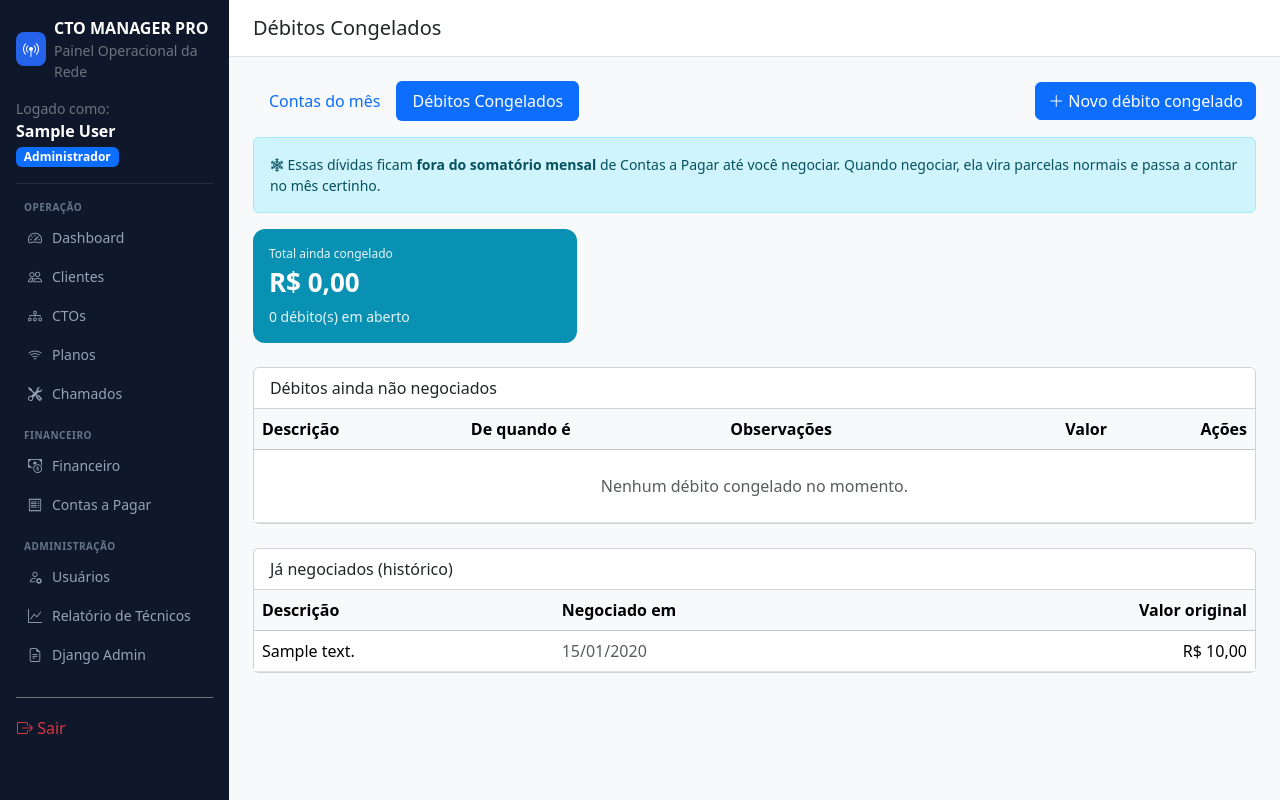
After one commit to jailsonluiz28-ctrl/cto-manager, a Django app: page /financeiro/debitos-congelados/ in a window 1280 px wide. The commit adds this page. Run offline with Django 5.2, Linux system fonts and the light colour scheme; a user stored in the database is signed in; tables that the repository leaves empty hold one stand-in row (values such as "Sample post").

Commit message:
Financeiro: contas a pagar separada, débitos congelados e negociação

```diff
--- a/core/forms.py
+++ b/core/forms.py
@@ -1,7 +1,7 @@
 from django import forms
 from django.contrib.auth.forms import UserCreationForm
 from django.contrib.auth.models import Permission
-from .models import Cliente, Chamado, ContaPagar, CTO, Plano
+from .models import Cliente, Chamado, ContaPagar, CTO, Plano, DebitoCongelado
 from .utils import rotulo_permissao
 from accounts.models import User
 
@@ -159,3 +159,32 @@ class UsuarioUpdateForm(BootstrapFormMixin, forms.ModelForm):
             usuario.save()
             usuario.user_permissions.set(self.cleaned_data.get("permissoes_extra", []))
         return usuario
+
+
+class DebitoCongeladoForm(BootstrapFormMixin, forms.ModelForm):
+    class Meta:
+        model = DebitoCongelado
+        fields = ["descricao", "valor", "data_origem", "observacoes"]
+        labels = {"data_origem": "De quando é essa dívida (opcional)"}
+        widgets = {
+            "data_origem": forms.DateInput(attrs={"type": "date"}),
+            "observacoes": forms.Textarea(attrs={"rows": 3}),
+        }
+
+    def __init__(self, *args, **kwargs):
+        super().__init__(*args, **kwargs)
+        self.aplicar_estilo()
+
+
+class NegociarDebitoForm(BootstrapFormMixin, forms.Form):
+    valor_parcela = forms.DecimalField(label="Valor de cada parcela", max_digits=10, decimal_places=2)
+    parcelas = forms.IntegerField(label="Em quantas vezes", min_value=1, initial=1)
+    primeiro_vencimento = forms.DateField(label="1º vencimento", widget=forms.DateInput(attrs={"type": "date"}))
+    forma_pagamento = forms.ChoiceField(
+        label="Forma de pagamento",
+        choices=[("boleto", "Boleto"), ("cartao", "Cartão"), ("avista", "À vista, em uma vez só")],
+    )
+
+    def __init__(self, *args, **kwargs):
+        super().__init__(*args, **kwargs)
+        self.aplicar_estilo()
--- a/core/urls.py
+++ b/core/urls.py
@@ -41,6 +41,11 @@ urlpatterns = [
     path("meus-chamados/<int:pk>/finalizar/", views.finalizar_chamado, name="finalizar_chamado"),
 
     path("financeiro/", views.financeiro, name="financeiro"),
+    path("financeiro/contas-pagar/", views.contas_pagar_view, name="contas_pagar"),
+    path("financeiro/debitos-congelados/", views.debitos_congelados_list, name="debitos_congelados"),
+    path("financeiro/debitos-congelados/novo/", views.debito_congelado_create, name="debito_congelado_create"),
+    path("financeiro/debitos-congelados/<int:pk>/negociar/", views.debito_congelado_negociar, name="debito_congelado_negociar"),
+    path("financeiro/debitos-congelados/<int:pk>/excluir/", views.debito_congelado_delete, name="debito_congelado_delete"),
     path("financeiro/contas-pagar/nova/", views.conta_pagar_create, name="conta_pagar_create"),
     path("financeiro/contas-pagar/<int:pk>/editar/", views.conta_pagar_update, name="conta_pagar_update"),
     path("financeiro/contas-pagar/<int:pk>/excluir/", views.conta_pagar_delete, name="conta_pagar_delete"),
--- a/core/views.py
+++ b/core/views.py
@@ -21,8 +21,8 @@ from django.views.generic import ListView, CreateView, UpdateView, DetailView
 from django.db import models
 from django.db.models import Sum, Q
 
-from .models import Plano, CTO, Cliente, Chamado, ContaPagar, ChamadoAnexo, LogAtividade, Pagamento, MovimentacaoReceita
-from .forms import ClienteForm, ChamadoForm, ContaPagarForm, CTOForm, PlanoForm, UsuarioCreateForm, UsuarioUpdateForm
+from .models import Plano, CTO, Cliente, Chamado, ContaPagar, ChamadoAnexo, LogAtividade, Pagamento, MovimentacaoReceita, DebitoCongelado
+from .forms import ClienteForm, ChamadoForm, ContaPagarForm, CTOForm, PlanoForm, UsuarioCreateForm, UsuarioUpdateForm, DebitoCongeladoForm, NegociarDebitoForm
 from .decorators import somente_operacao
 from .mixins import SomenteAdminMixin, SomenteOperacaoMixin
 from django.contrib.auth.models import Group, Permission
@@ -610,18 +610,110 @@ def garantir_contas_recorrentes(ano_alvo, mes_alvo):
             seguranca += 1
 
 
-def _redirect_financeiro(request, aba="pagar"):
+def _redirect_contas_pagar(request):
     mes = request.POST.get("mes") or request.GET.get("mes")
     ano = request.POST.get("ano") or request.GET.get("ano")
-    url = "/financeiro/"
+    url = "/financeiro/contas-pagar/"
     if mes and ano:
         url += f"?mes={mes}&ano={ano}"
-    return redirect(url + f"#{aba}")
+    return redirect(url)
 
 
 # ---------------------------------------------------------------------------
 # FINANCEIRO (admin + operador)
 # ---------------------------------------------------------------------------
+
+@somente_operacao
+def contas_pagar_view(request):
+    hoje = timezone.now().date()
+    ano = int(request.GET.get("ano", hoje.year))
+    mes = int(request.GET.get("mes", hoje.month))
+
+    garantir_contas_recorrentes(ano, mes)
+
+    contas_pagar = ContaPagar.objects.filter(vencimento__year=ano, vencimento__month=mes)
+    total_pagar = sum((c.valor for c in contas_pagar.exclude(status="pago")), 0)
+    total_pago = sum((c.valor for c in contas_pagar.filter(status="pago")), 0)
+
+    context = {
+        "contas_pagar": contas_pagar,
+        "total_pagar": total_pagar,
+        "total_pago": total_pago,
+        "mes": mes,
+        "ano": ano,
+        "mes_ref": date(ano, mes, 1),
+        "meses_opcoes": [(i, MESES_PT[i]) for i in range(1, 13)],
+        "anos_opcoes": list(range(hoje.year - 1, hoje.year + 2)),
+    }
+    return render(request, "core/contas_pagar.html", context)
+
+
+@somente_operacao
+def debitos_congelados_list(request):
+    debitos = DebitoCongelado.objects.filter(negociado=False)
+    negociados = DebitoCongelado.objects.filter(negociado=True).select_related("conta_pagar_gerada")
+    total_congelado = sum((d.valor for d in debitos), 0)
+    return render(request, "core/debitos_congelados.html", {
+        "debitos": debitos, "negociados": negociados, "total_congelado": total_congelado,
+    })
+
+
+@somente_operacao
+def debito_congelado_create(request):
+    if request.method == "POST":
+        form = DebitoCongeladoForm(request.POST)
+        if form.is_valid():
+            debito = form.save(commit=False)
+            debito.criado_por = request.user
+            debito.save()
+            messages.success(request, "Débito congelado cadastrado — não entra no somatório do mês até ser negociado.")
+            return redirect("debitos_congelados")
+    else:
+        form = DebitoCongeladoForm()
+    return render(request, "core/debito_congelado_form.html", {"form": form})
+
+
+@somente_operacao
+def debito_congelado_negociar(request, pk):
+    debito = get_object_or_404(DebitoCongelado, pk=pk, negociado=False)
+    if request.method == "POST":
+        form = NegociarDebitoForm(request.POST)
+        if form.is_valid():
+            valor_parcela = form.cleaned_data["valor_parcela"]
+            parcelas = form.cleaned_data["parcelas"]
+            primeiro_venc = form.cleaned_data["primeiro_vencimento"]
+            forma = form.cleaned_data["forma_pagamento"]
+
+            conta = ContaPagar.objects.create(
+                descricao=f"{debito.descricao} (negociado)", valor=valor_parcela, vencimento=primeiro_venc,
+                status="pendente", recorrente=False, forma_pagamento=forma,
+                parcela_atual=1, total_parcelas=parcelas if forma != "avista" else 1,
+            )
+            debito.negociado = True
+            debito.negociado_em = timezone.now()
+            debito.conta_pagar_gerada = conta
+            debito.save()
+            messages.success(
+                request,
+                f"Débito \"{debito.descricao}\" negociado — já entrou em Contas a Pagar, começando em "
+                f"{primeiro_venc.strftime('%d/%m/%Y')}.",
+            )
+            return redirect("debitos_congelados")
+    else:
+        form = NegociarDebitoForm(initial={"valor_parcela": debito.valor, "parcelas": 1})
+    return render(request, "core/debito_congelado_negociar.html", {"form": form, "debito": debito})
+
+
+@somente_operacao
+def debito_congelado_delete(request, pk):
+    debito = get_object_or_404(DebitoCongelado, pk=pk)
+    if request.method == "POST":
+        descricao = debito.descricao
+        debito.delete()
+        messages.success(request, f"Débito \"{descricao}\" excluído.")
+        return redirect("debitos_congelados")
+    return render(request, "core/debito_congelado_confirm_delete.html", {"debito": debito})
+
 
 @somente_operacao
 def financeiro(request):
@@ -755,7 +847,7 @@ def conta_pagar_create(request):
             conta.save()
 
             messages.success(request, "Conta a pagar cadastrada com sucesso!")
-            return _redirect_financeiro(request)
+            return _redirect_contas_pagar(request)
     else:
         form = ContaPagarForm()
     return render(request, "core/conta_pagar_form.html", {
@@ -771,7 +863,7 @@ def conta_pagar_update(request, pk):
         if form.is_valid():
             form.save()
             messages.success(request, "Conta a pagar atualizada!")
-            return _redirect_financeiro(request)
+            return _redirect_contas_pagar(request)
     else:
         form = ContaPagarForm(instance=conta)
     return render(request, "core/conta_pagar_form.html", {
@@ -793,7 +885,7 @@ def conta_pagar_delete(request, pk):
         else:
             conta.delete()
             messages.success(request, f"Conta \"{descricao}\" excluída.")
-        return _redirect_financeiro(request)
+        return _redirect_contas_pagar(request)
     return render(request, "core/conta_pagar_confirm_delete.html", {
         "conta": conta, "mes": request.GET.get("mes"), "ano": request.GET.get("ano"),
     })
@@ -805,7 +897,7 @@ def conta_pagar_marcar_pago(request, pk):
     conta.status = "pago"
     conta.save()
     messages.success(request, f"Conta \"{conta.descricao}\" marcada como paga.")
-    return _redirect_financeiro(request)
+    return _redirect_contas_pagar(request)
 
 
 @somente_operacao
@@ -814,7 +906,7 @@ def conta_pagar_desmarcar_pago(request, pk):
     conta.status = "pendente"
     conta.save()
     messages.success(request, f"Pagamento de \"{conta.descricao}\" desfeito — voltou para Pendente.")
-    return _redirect_financeiro(request)
+    return _redirect_contas_pagar(request)
 
 
 @somente_operacao
--- a/templates/base.html
+++ b/templates/base.html
@@ -34,6 +34,7 @@
 
     <div class="menu-secao mt-3">FINANCEIRO</div>
     <a class="menu-link {% if request.resolver_match.url_name == 'financeiro' %}active{% endif %}" href="{% url 'financeiro' %}"><i class="bi bi-cash-coin"></i> Financeiro</a>
+    <a class="menu-link {% if request.resolver_match.url_name == 'contas_pagar' or request.resolver_match.url_name == 'conta_pagar_create' or request.resolver_match.url_name == 'conta_pagar_update' %}active{% endif %}" href="{% url 'contas_pagar' %}"><i class="bi bi-receipt"></i> Contas a Pagar</a>
 
     {% if user.role == "admin" %}
     <div class="menu-secao mt-3">ADMINISTRAÇÃO</div>
--- a/templates/core/conta_pagar_confirm_delete.html
+++ b/templates/core/conta_pagar_confirm_delete.html
@@ -13,7 +13,7 @@
     <input type="hidden" name="mes" value="{{ mes }}">
     <input type="hidden" name="ano" value="{{ ano }}">
     <div class="d-flex justify-content-end gap-2">
-      <a href="{% url 'financeiro' %}?mes={{ mes }}&ano={{ ano }}#pagar" class="btn btn-outline-secondary">Cancelar</a>
+      <a href="{% url 'contas_pagar' %}?mes={{ mes }}&ano={{ ano }}" class="btn btn-outline-secondary">Cancelar</a>
       <button type="submit" class="btn btn-danger"><i class="bi bi-trash"></i> Excluir</button>
     </div>
   </form>
--- a/templates/core/conta_pagar_form.html
+++ b/templates/core/conta_pagar_form.html
@@ -17,7 +17,7 @@
     </div>
     {% endfor %}
     <div class="d-flex gap-2 justify-content-end">
-      <a href="{% url 'financeiro' %}?mes={{ mes }}&ano={{ ano }}#pagar" class="btn btn-outline-secondary">Cancelar</a>
+      <a href="{% url 'contas_pagar' %}?mes={{ mes }}&ano={{ ano }}" class="btn btn-outline-secondary">Cancelar</a>
       <button class="btn btn-primary" type="submit">Salvar</button>
     </div>
   </form>
--- /dev/null
+++ b/templates/core/debitos_congelados.html
@@ -0,0 +1,67 @@
+{% extends "base.html" %}
+{% block titulo %}Débitos Congelados{% endblock %}
+{% block conteudo %}
+<div class="d-flex justify-content-between align-items-center mb-3 flex-wrap gap-2">
+  <ul class="nav nav-pills">
+    <li class="nav-item"><a class="nav-link" href="{% url 'contas_pagar' %}">Contas do mês</a></li>
+    <li class="nav-item"><a class="nav-link active" href="{% url 'debitos_congelados' %}">Débitos Congelados</a></li>
+  </ul>
+  <a href="{% url 'debito_congelado_create' %}" class="btn btn-primary"><i class="bi bi-plus-lg"></i> Novo débito congelado</a>
+</div>
+
+<div class="alert alert-info small">
+  <i class="bi bi-snow2"></i> Essas dívidas ficam <strong>fora do somatório mensal</strong> de Contas a Pagar
+  até você negociar. Quando negociar, ela vira parcelas normais e passa a contar no mês certinho.
+</div>
+
+<div class="row g-3 mb-4">
+  <div class="col-md-4 col-6">
+    <div class="kpi-card" style="background:#0891b2;">
+      <div class="rotulo">Total ainda congelado</div>
+      <div class="valor">R$ {{ total_congelado|floatformat:2 }}</div>
+      <div class="small mt-1" style="opacity:.9;">{{ debitos|length }} débito(s) em aberto</div>
+    </div>
+  </div>
+</div>
+
+<div class="card mb-4">
+  <div class="card-header bg-white">Débitos ainda não negociados</div>
+  <table class="table mb-0 align-middle">
+    <thead class="table-light"><tr><th>Descrição</th><th>De quando é</th><th>Observações</th><th class="text-end">Valor</th><th class="text-end">Ações</th></tr></thead>
+    <tbody>
+      {% for d in debitos %}
+      <tr>
+        <td>{{ d.descricao }}</td>
+        <td class="text-muted">{{ d.data_origem|date:"d/m/Y"|default:"—" }}</td>
+        <td class="text-muted">{{ d.observacoes|default:"—" }}</td>
+        <td class="text-end">R$ {{ d.valor|floatformat:2 }}</td>
+        <td class="text-end">
+          <a href="{% url 'debito_congelado_negociar' d.pk %}" class="btn btn-sm btn-success"><i class="bi bi-handshake"></i> Negociar</a>
+          <a href="{% url 'debito_congelado_delete' d.pk %}" class="btn btn-sm btn-outline-danger"><i class="bi bi-trash"></i></a>
+        </td>
+      </tr>
+      {% empty %}
+      <tr><td colspan="5" class="text-center text-muted py-4">Nenhum débito congelado no momento.</td></tr>
+      {% endfor %}
+    </tbody>
+  </table>
+</div>
+
+{% if negociados %}
+<div class="card">
+  <div class="card-header bg-white">Já negociados (histórico)</div>
+  <table class="table mb-0 align-middle">
+    <thead class="table-light"><tr><th>Descrição</th><th>Negociado em</th><th class="text-end">Valor original</th></tr></thead>
+    <tbody>
+      {% for d in negociados %}
+      <tr>
+        <td>{{ d.descricao }}</td>
+        <td class="text-muted">{{ d.negociado_em|date:"d/m/Y" }}</td>
+        <td class="text-end">R$ {{ d.valor|floatformat:2 }}</td>
+      </tr>
+      {% endfor %}
+    </tbody>
+  </table>
+</div>
+{% endif %}
+{% endblock %}
```
Also changed, not shown: core/admin.py (+7 -1 lines), core/models.py (+26 -0 lines), templates/core/contas_pagar.html (added, +66 -0 lines), templates/core/debito_congelado_confirm_delete.html (added, +14 -0 lines), templates/core/debito_congelado_form.html (added, +19 -0 lines), templates/core/debito_congelado_negociar.html (added, +19 -0 lines), templates/core/financeiro.html (+1 -38 lines), core/migrations/0001_initial.py.
